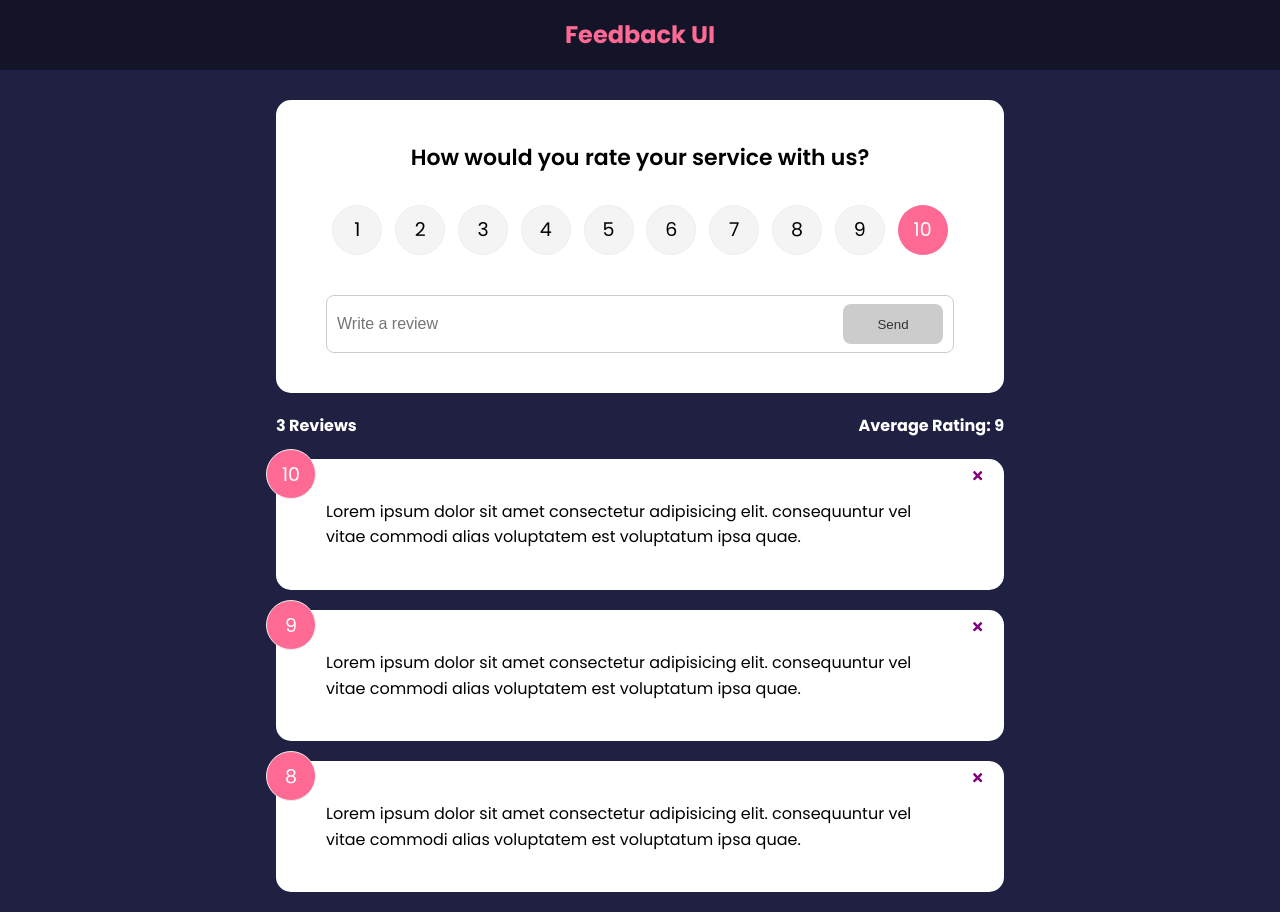
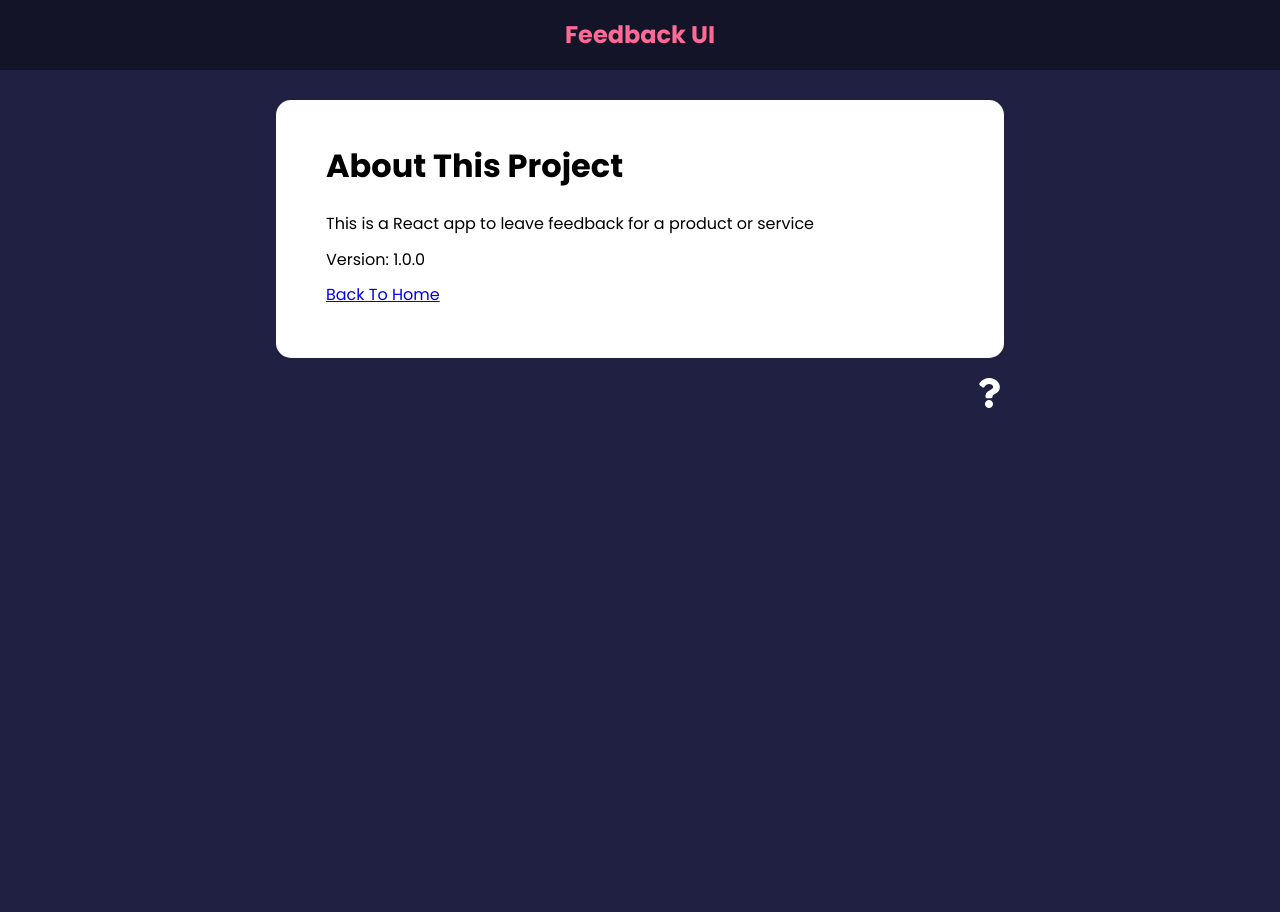
Before and after one commit to davidvekony/feedback-app, a React (Create React App) app: page /about in a window 1280 px wide. After the commit the page ends 800 px from the top, so only its background shows below. Built offline with nearby package versions, Linux system fonts and the light colour scheme.

Commit message:
implement react-router-dom

```diff
--- a/package.json
+++ b/package.json
@@ -8,6 +8,7 @@
     "react": "^18.0.0",
     "react-dom": "^18.0.0",
     "react-icons": "^4.3.1",
+    "react-router-dom": "^6.3.0",
     "react-scripts": "5.0.0",
     "uuid": "^8.3.2"
   },
--- a/src/App.js
+++ b/src/App.js
@@ -1,3 +1,4 @@
+import { BrowserRouter as Router, Route, Routes } from "react-router-dom";
 import { v4 as uuidv4 } from "uuid";
 import { useState } from "react";
 import Header from "./components/Header";
@@ -5,6 +6,8 @@
 import FeedbackData from "./data/FeedbackData";
 import FeedbackStats from "./components/FeedbackStats";
 import FeedbackForm from "./components/FeedbackForm";
+import AboutPage from "./pages/AboutPage";
+import AboutIconLink from "./components/AboutIconLink";
 
 function App() {
   const [feedback, setFeedback] = useState(FeedbackData);
@@ -21,14 +24,29 @@
   };
 
   return (
-    <>
+    <Router>
       <Header />
       <div className="container">
-        <FeedbackForm handleAdd={addFeedback} />
-        <FeedbackStats feedback={feedback} />
-        <FeedbackList feedback={feedback} handleDelete={deleteFeedback} />
+        <Routes>
+          <Route
+            exact
+            path="/"
+            element={
+              <>
+                <FeedbackForm handleAdd={addFeedback} />
+                <FeedbackStats feedback={feedback} />
+                <FeedbackList
+                  feedback={feedback}
+                  handleDelete={deleteFeedback}
+                />
+              </>
+            }
+          />
+          <Route path="/about" element={<AboutPage />} />
+        </Routes>
+        <AboutIconLink />
       </div>
-    </>
+    </Router>
   );
 }
 
--- /dev/null
+++ b/src/components/AboutIconLink.jsx
@@ -0,0 +1,14 @@
+import { FaQuestion } from "react-icons/fa";
+import { Link } from "react-router-dom";
+
+function AboutIconLink() {
+  return (
+    <div className="about-link">
+      <Link to="/about">
+        <FaQuestion size={30} />
+      </Link>
+    </div>
+  );
+}
+
+export default AboutIconLink;
--- /dev/null
+++ b/src/pages/AboutPage.jsx
@@ -0,0 +1,20 @@
+import Card from "../components/shared/Card";
+import { Link } from "react-router-dom";
+
+function AboutPage() {
+  return (
+    <Card>
+      <div className="about">
+        <h1>About This Project</h1>
+        <p>This is a React app to leave feedback for a product or service</p>
+        <p>Version: 1.0.0</p>
+
+        <p>
+          <Link to="/">Back To Home</Link>
+        </p>
+      </div>
+    </Card>
+  );
+}
+
+export default AboutPage;
```
Also changed, not shown: 1 other file (tests, documents, lock files or other folders).
